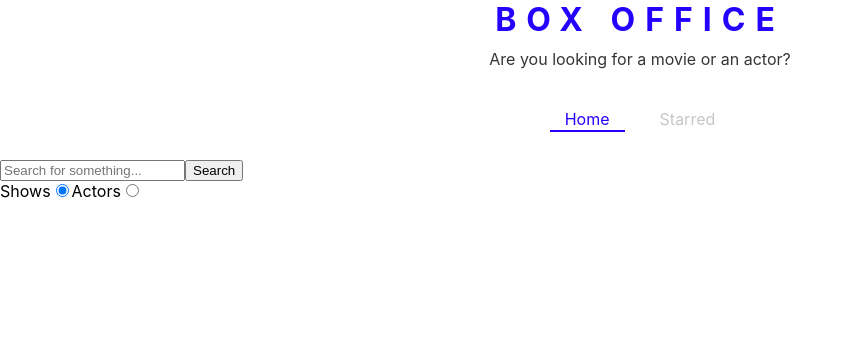
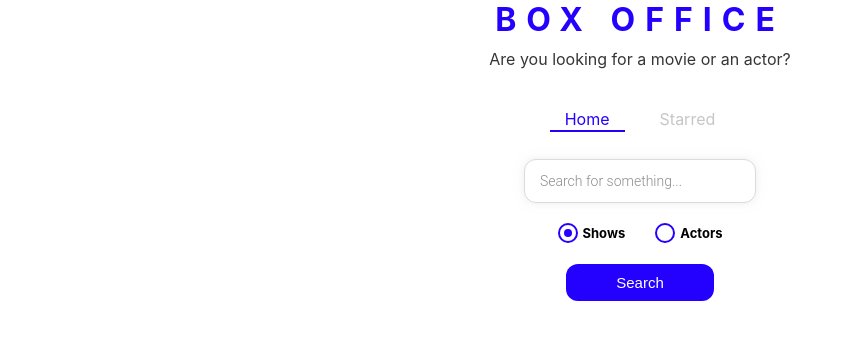
Before and after one commit to Tekkon/box-office, a React (Create React App) app: page / in a window 1280 px wide. Shown: the top 340 px of the page, without its empty margins (0-853 px from the left). Built offline with nearby package versions, Linux system fonts and the light colour scheme.

Commit message:
Styled radio buttons

```diff
--- /dev/null
+++ b/src/components/Home.styled.js
@@ -0,0 +1,49 @@
+import styled from 'styled-components';
+
+export const SearchInput = styled.input`
+  display: block;
+  font-family: 'Roboto', sans-serif;
+  width: 200px;
+  margin: auto;
+  outline: none;
+  padding: 13px 15px;
+  border: 1px solid #dbdbdb;
+  box-shadow: 0px 0px 10px 0px rgba(219, 219, 219, 0.5);
+  font-size: 14px;
+  border-radius: 12px;
+  color: #8d8d8d;
+
+  &::placeholder {
+    font-weight: 300;
+    color: #8d8d8d;
+  }
+`;
+
+export const RadioInputsWrapper = styled.div`
+  display: flex;
+  justify-content: center;
+  margin: 20px 0;
+
+  div {
+    margin: 0 15px;
+  }
+`;
+
+export const SearchButtonWrapper = styled.div`
+  text-align: center;
+  margin-bottom: 35px;
+
+  button {
+    color: #fff;
+    background-color: ${({ theme }) => theme.mainColors.blue};
+    margin: auto;
+    padding: 10px 50px;
+    font-size: 15px;
+    border: none;
+    outline: none;
+    border-radius: 12px;
+    &:hover {
+      cursor: pointer;
+    }
+  }
+`;
--- /dev/null
+++ b/src/components/show/CustomRadio.js
@@ -0,0 +1,66 @@
+import React from 'react';
+import styled from 'styled-components';
+
+const RadioWrapper = styled.label`
+  display: block;
+  position: relative;
+  padding-left: 25px;
+  cursor: pointer;
+  font-size: 13px;
+  user-select: none;
+  font-weight: 700;
+  line-height: 1.65;
+
+  input {
+    position: absolute;
+    opacity: 0;
+    cursor: pointer;
+  }
+
+  span {
+    position: absolute;
+    top: 0;
+    left: 0;
+    height: 16px;
+    width: 16px;
+    background-color: #fff;
+    border: 2px solid ${({ theme }) => theme.mainColors.blue};
+    border-radius: 50%;
+  }
+
+  input:checked ~ span {
+    background-color: #fff;
+    border: 2px solid ${({ theme }) => theme.mainColors.blue};
+  }
+
+  span:after {
+    content: '';
+    position: absolute;
+    display: none;
+  }
+
+  input:checked ~ span:after {
+    display: block;
+  }
+
+  span:after {
+    top: 4px;
+    left: 4px;
+    width: 8px;
+    height: 8px;
+    border-radius: 50%;
+    background: ${({ theme }) => theme.mainColors.blue};
+  }
+`;
+
+const CustomRadio = ({ label, ...inputProps }) => {
+  return (
+    <RadioWrapper htmlFor={inputProps.id}>
+      {label}
+      <input {...inputProps} type="radio" />
+      <span />
+    </RadioWrapper>
+  )
+};
+
+export default CustomRadio;
--- a/src/pages/Home.js
+++ b/src/pages/Home.js
@@ -1,6 +1,8 @@
 import React, { useState } from 'react';
 import ActorGrid from '../components/actor/ActorGrid';
+import { RadioInputsWrapper, SearchButtonWrapper, SearchInput } from '../components/Home.styled';
 import MainPageLayout from '../components/MainPageLayout';
+import CustomRadio from '../components/show/CustomRadio';
 import ShowGrid from '../components/show/ShowGrid';
 import { apiGet } from '../misc/config';
 import { useLastQuery } from '../misc/custom-hooks';
@@ -44,7 +46,7 @@
 
   return (
     <MainPageLayout>
-      <input
+      <SearchInput
         type="text"
         placeholder='Search for something...'
         onChange={onInputChange}
@@ -52,33 +54,33 @@
         value={input}
       />
 
-      <button type="button" onClick={onSearch}>
-        Search
-      </button>
-
-      <br />
-
-      <label htmlFor="shows-search">
-        Shows
-        <input
+      <RadioInputsWrapper>
+        <div>
+          <CustomRadio
+            label="Shows"
             id="shows-search"
-          type="radio"
             value="shows"
             onChange={onRadioChange}
             checked={isShowsSearch}
           />
-      </label>
+        </div>
 
-      <label htmlFor="actors-search">
-        Actors
-        <input
+        <div>
+          <CustomRadio
+            label="Actors"
             id="actors-search"
-          type="radio"
             value="people"
             onChange={onRadioChange}
             checked={!isShowsSearch}
           />
-      </label>
+        </div>
+      </RadioInputsWrapper>
+
+      <SearchButtonWrapper>
+        <button type="button" onClick={onSearch}>
+          Search
+        </button>
+      </SearchButtonWrapper>
 
       {renderResults()}
     </MainPageLayout>
```
Lines whose indentation alone changed are shown as unchanged.
